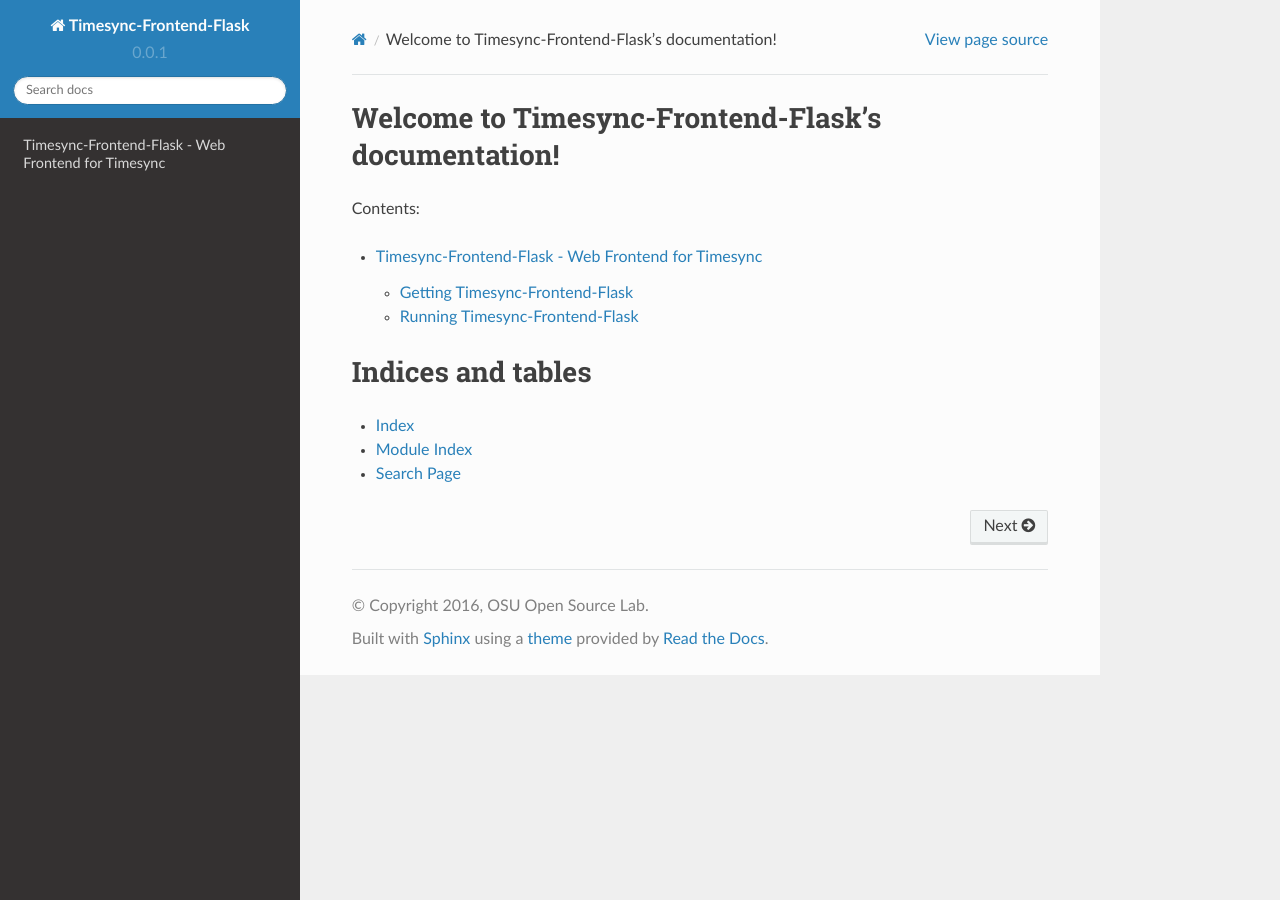
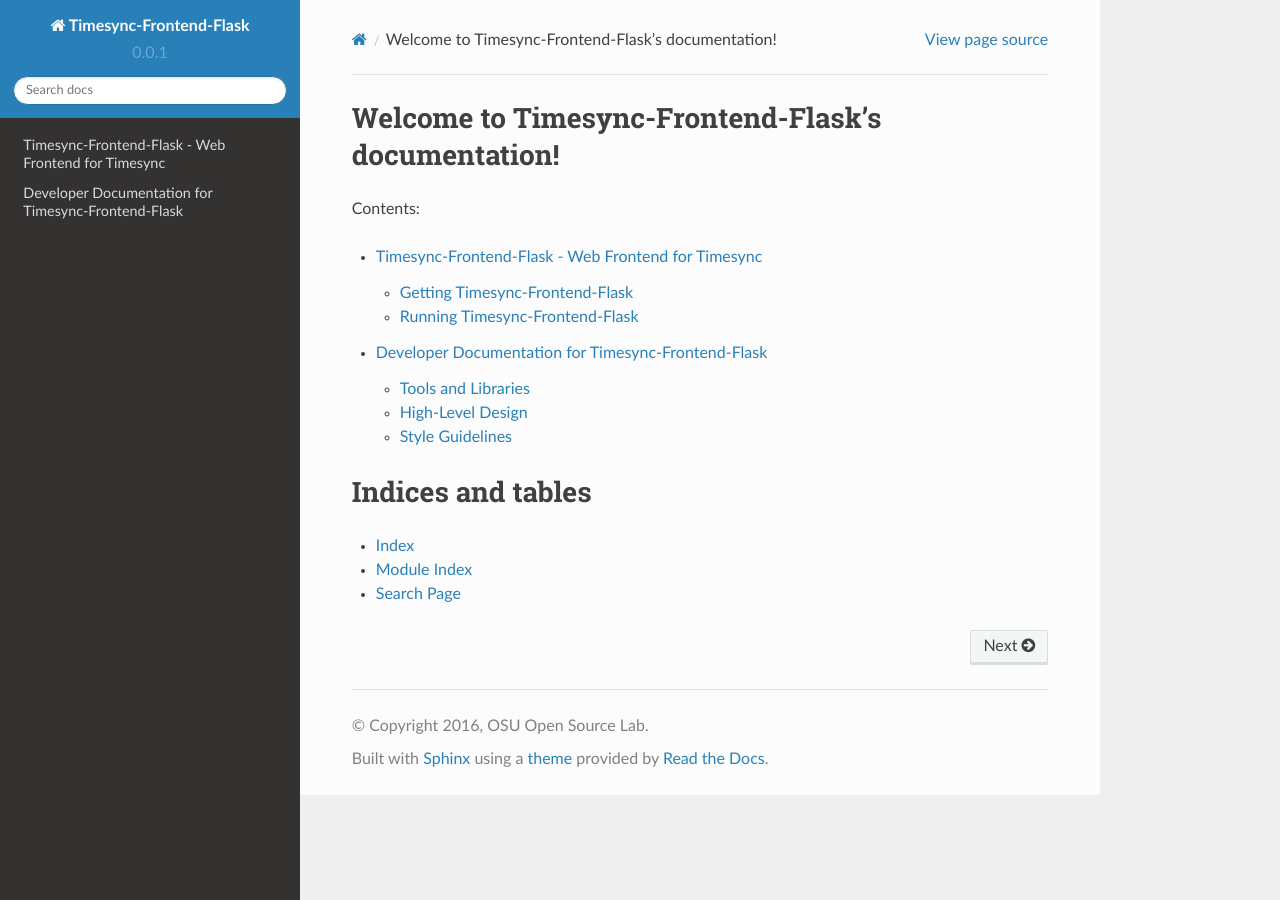
Before and after one commit to osuosl/timesync-frontend-flask, a Sphinx documentation site: the page built from docs/source/index.rst, in a window 1280 px wide. Built offline with Sphinx 7.4.7 and the Read the Docs theme 2.0.0, drawn with Linux system fonts in a browser that asks for light colours; some of the changed lines change nothing that is shown.

Commit message:
Developer documentation

```diff
--- /dev/null
+++ b/docs/source/devvin.rst
@@ -0,0 +1,66 @@
+.. _dev:
+
+Developer Documentation for Timesync-Frontend-Flask
+===================================================
+
+.. contents::
+
+This page includes documentation for both current and prospective devs of
+timesync-frontend-flask. Welcome!
+
+Tools and Libraries
+-------------------
+
+This is a complete list of external tools that timesync-frontend-flask uses as well
+as brief descriptions of their use and links to in-depth tutorials.
+
+Flask
+'''''
+
+`Flask`_ is a Python microframework for web development that is easy to use
+and integrates well with a number of other web development tools. We use it
+to handle HTTP requests and serve dynamic web pages.
+
+.. _Flask: http://flask.pocoo.org/docs/0.10/
+
+Jinja2
+''''''
+
+`Jinja2`_ is the template engine that we use to generate web pages. It's
+the default template engine used by Flask and its syntax is very similar to
+that of Python.
+
+.. _Jinja2: http://jinja.pocoo.org/docs/dev/
+
+WTForms
+'''''''
+
+`WTForms`_ is the library we use to create and handle HTML forms. It provides
+neat features like form validation and `CSRF`_ protection. The Flask-WTF
+allows for easy integration with Flask.
+
+.. _WTForms: http://wtforms.readthedocs.io/en/latest/index.html
+.. _CSRF: https://www.owasp.org/index.php/Cross-Site_Request_Forgery_%28CSRF%29
+
+Pymesync
+''''''''
+
+`Pymesync`_ is a Python module developed by the Open Source Lab that provides
+easy access to the `TimeSync API`_. We use it to make requests to TimeSync and
+receive data back from it.
+
+.. _Pymesync: http://pymesync.readthedocs.org/en/latest/
+.. _TimeSync API: http://timesync.readthedocs.org/en/latest/
+
+High-Level Design
+-----------------
+
+
+
+Style Guidelines
+----------------
+
+This codebase adheres to the `PEP 8`_ standard. Make sure your code
+passes inspection by :code:`flake8` before you submit a pull request!
+
+.. _PEP 8: https://www.python.org/dev/peps/pep-0008/
--- a/docs/source/index.rst
+++ b/docs/source/index.rst
@@ -12,6 +12,7 @@
     :maxdepth: 2
 
     usage
+    devvin
 
 
 Indices and tables
```
